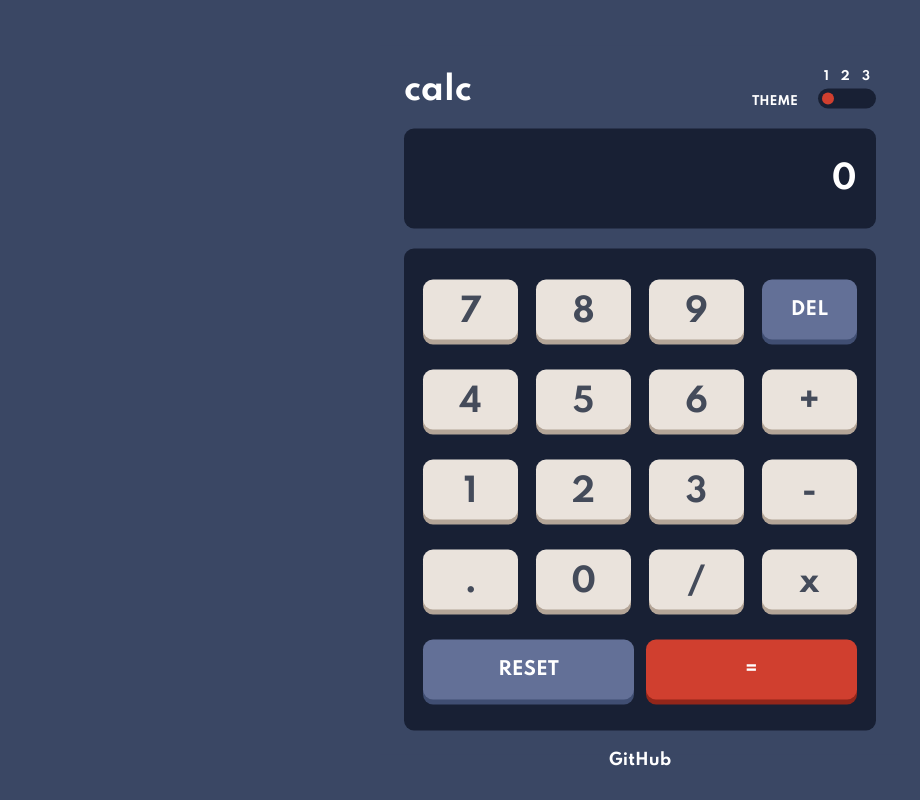
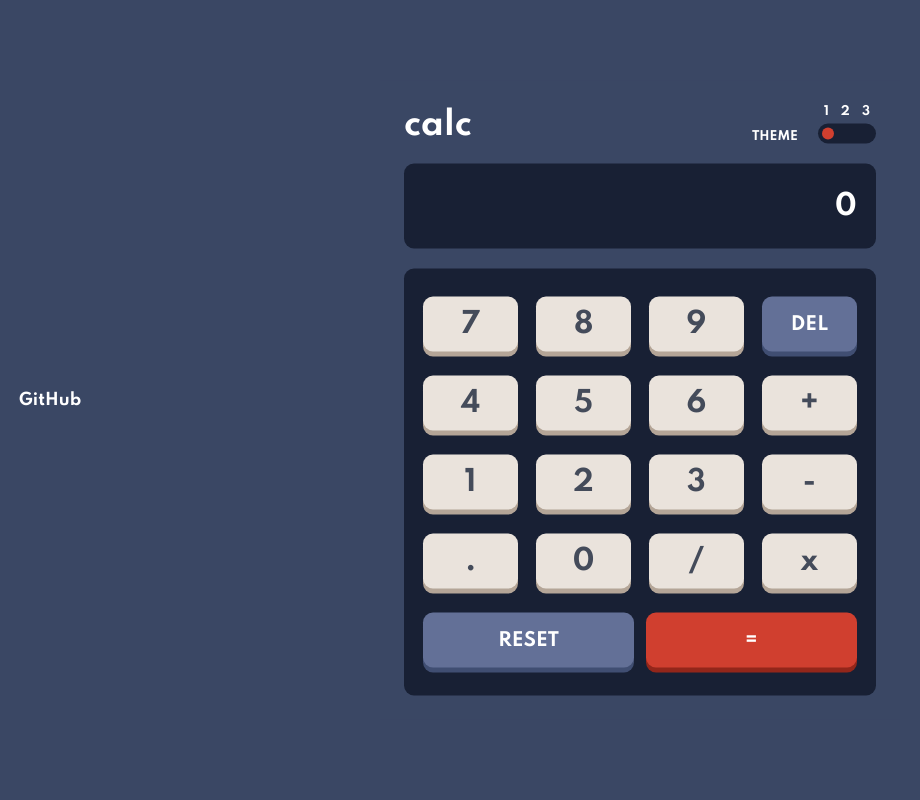
Before and after one commit to jesusrmz19/Calculator, a Next.js app: page / in a window 1280 px wide. Shown: the whole page, without its empty margins (0-920 px from the left). Built offline with nearby package versions, Linux system fonts and the light colour scheme.

Commit message:
Add Github link at the bottom or side of the page for displays bigger than 765px

```diff
--- a/components/styles/Button.js
+++ b/components/styles/Button.js
@@ -15,7 +15,8 @@ const ButtonStyles = styled.button`
   padding: 0;
   @media (min-width: 765px) {
     width: 95px;
-    margin: 15px 0;
+    height: 55px;
+    margin: 12px 0;
     border-radius: 10px;
   }
 `;
--- a/components/styles/Footer.js
+++ b/components/styles/Footer.js
@@ -2,11 +2,11 @@ import styled from 'styled-components';
 
 const FooterStyles = styled.footer`
   position: absolute;
-  top: calc(100% - 80px);
+  top: 0;
   left: 0;
   display: none;
-  width: 100%;
-  height: 80px;
+  width: 100px;
+  height: 100%;
   a {
     color: var(--restoftxt);
   }
@@ -15,6 +15,12 @@ const FooterStyles = styled.footer`
     align-items: center;
     justify-content: center;
   }
+  @media (min-width: 1400px) {
+    top: calc(100% - 80px);
+    left: 0;
+    width: 100%;
+    height: 80px;
+  }
 `;
 
 export default FooterStyles;
--- a/components/styles/MainContainer.js
+++ b/components/styles/MainContainer.js
@@ -21,6 +21,9 @@ const MainContainer = styled.main`
   --restoftxt: ${({ theme }) => theme.restoftxt};
   --font: 'Spartan', sans-serif;
   background: var(--mainbg);
+  @media (min-width: 765px) {
+    --fontsizenum: 28px;
+  }
 `;
 
 export default MainContainer;
--- a/components/styles/Screen.js
+++ b/components/styles/Screen.js
@@ -17,6 +17,9 @@ const ScreenStyles = styled.div`
     text-align: right;
     padding: 1.2rem;
   }
+  @media (min-width: 765px) {
+    height: 85px;
+  }
 `;
 
 export default ScreenStyles;
```
